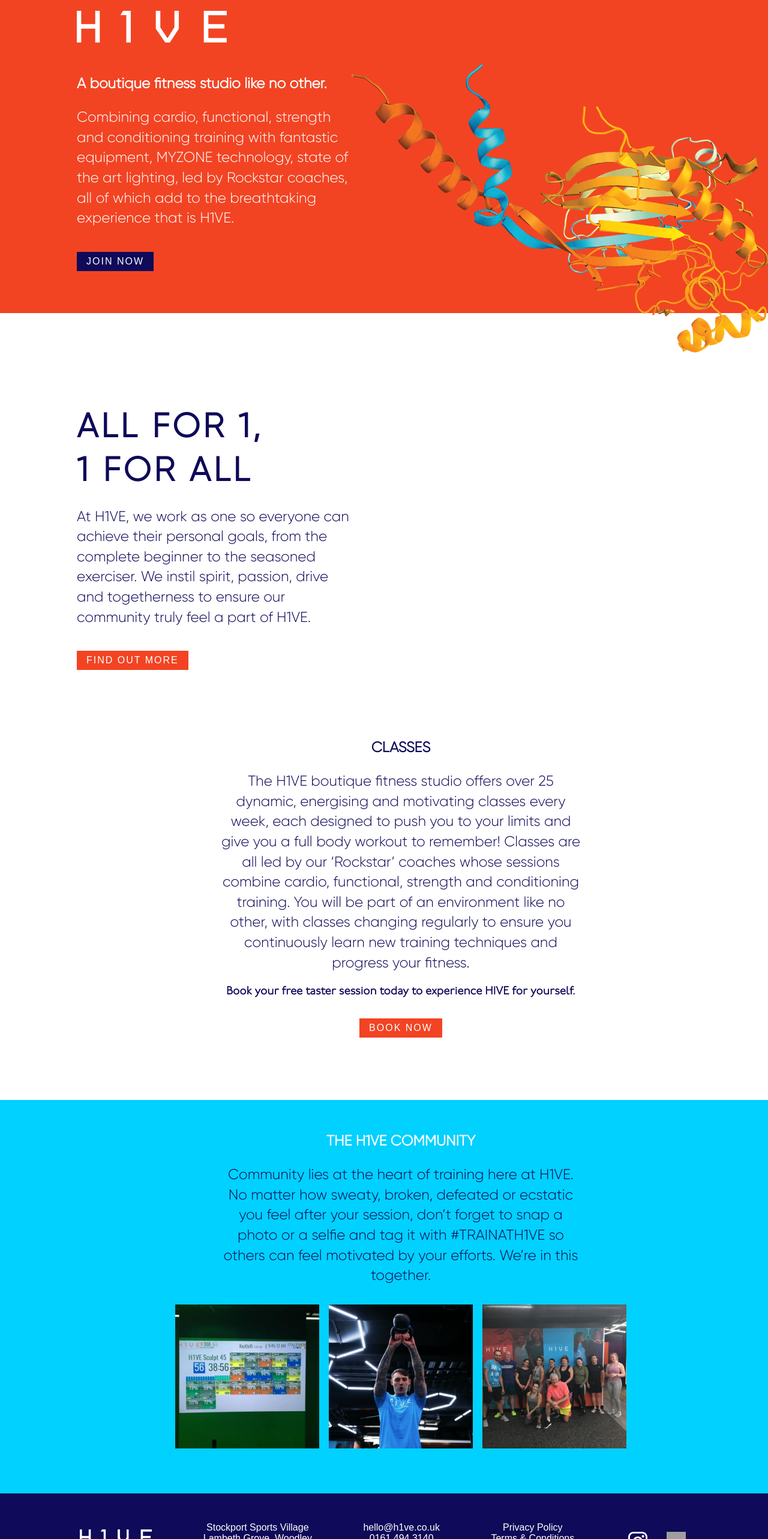
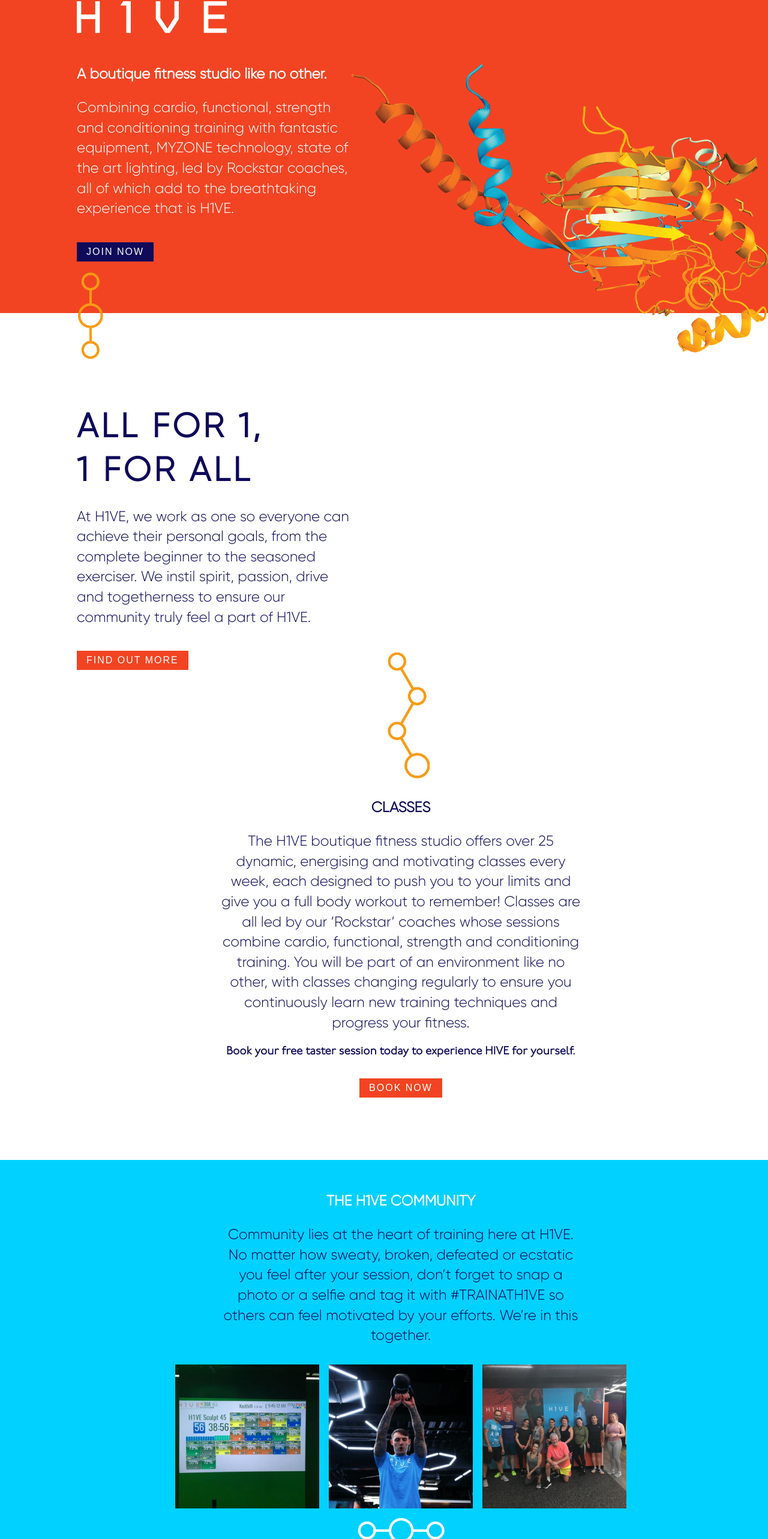
Before and after one commit to barnardnicholas/dawn-h1ve-prototype, a React (Create React App) app: page / in a window 1280 px wide. Shown: the part 198-2764 px from the top of the page at 60% size. Built offline with nearby package versions, Linux system fonts and the light colour scheme; grey boxes are pictures that could not be loaded.

Commit message:
add bond pattern graphics

```diff
--- a/src/components/HomeCommunity.js
+++ b/src/components/HomeCommunity.js
@@ -4,6 +4,7 @@
 import insta1 from "../assets/graphics/insta1.jpg";
 import insta2 from "../assets/graphics/insta2.jpg";
 import insta3 from "../assets/graphics/insta3.jpg";
+import bondpattern2white from "../assets/graphics/bondpattern2_white.png";
 
 const HomeCommunity = () => {
   return (
@@ -33,6 +34,14 @@
           </div>
         </div>
       </div>
+      {/* <br /> */}
+      <img
+        src={bondpattern2white}
+        alt="graphic"
+        id="bondpattern2white"
+        width="46"
+        height="150"
+      />
     </div>
   );
 };
--- a/src/components/HomeFindOutMore.js
+++ b/src/components/HomeFindOutMore.js
@@ -1,6 +1,7 @@
 import React from "react";
 import "./home_findoutmore.css";
 import HomeSectionButton from "./HomeSectionButton";
+import bondpattern1 from "../assets/graphics/bondpattern1.png";
 
 const HomeFindOutMore = () => {
   return (
@@ -36,6 +37,14 @@
             id="meetheadcoach"
           ></iframe>
         </div>
+        <br />
+        <img
+          src={bondpattern1}
+          alt="graphic"
+          id="bondpattern1"
+          width="85"
+          height="220"
+        />
       </div>
     </div>
   );
--- a/src/components/HomeSplash.js
+++ b/src/components/HomeSplash.js
@@ -3,6 +3,7 @@
 import HomeSectionButton from "./HomeSectionButton";
 import whitelogo from "../assets/graphics/1080x270-03.png";
 import protein from "../assets/graphics/protein.png";
+import bondpattern2 from "../assets/graphics/bondpattern2.png";
 
 const HomeSplash = () => {
   return (
@@ -21,6 +22,14 @@
           backgroundColor="#0F0A59"
           textColor="#ffffff"
         />
+        <br />
+        <img
+          src={bondpattern2}
+          alt="graphic"
+          id="bondpattern2"
+          width="46"
+          height="150"
+        />
       </div>
       <div id="proteincontainer">
         <img src={protein} alt="graphic" id="proteingraphic" />
--- a/src/components/home_community.css
+++ b/src/components/home_community.css
@@ -23,3 +23,9 @@
 .instapic {
   margin: 8px;
 }
+
+#bondpattern2white {
+  position: relative;
+  top: -50px;
+  transform: rotate(90deg);
+}
--- a/src/components/home_findoutmore.css
+++ b/src/components/home_findoutmore.css
@@ -5,6 +5,7 @@
   color: #0f0a59;
   text-align: left;
   padding: 28px;
+  margin-bottom: 100px;
 }
 
 #allfor1 {
@@ -23,6 +24,8 @@
   margin: 64px 32px;
 }
 
-/* #splashtext {
-  font-family: "P22 Underground Light", sans-serif;
-} */
+#bondpattern1 {
+  position: absolute;
+  bottom: -700px;
+  left: 50%;
+}
--- a/src/components/home_splash.css
+++ b/src/components/home_splash.css
@@ -37,6 +37,11 @@
 
 #splashcontainer {
   margin: 100px;
+  margin-top: 84px;
   width: 40%;
   z-index: 5;
 }
+
+#bondpattern2 {
+  position: absolute;
+}
```
Also changed, not shown: src/assets/graphics/bondpattern1.png, src/assets/graphics/bondpattern2_white.png (added).
